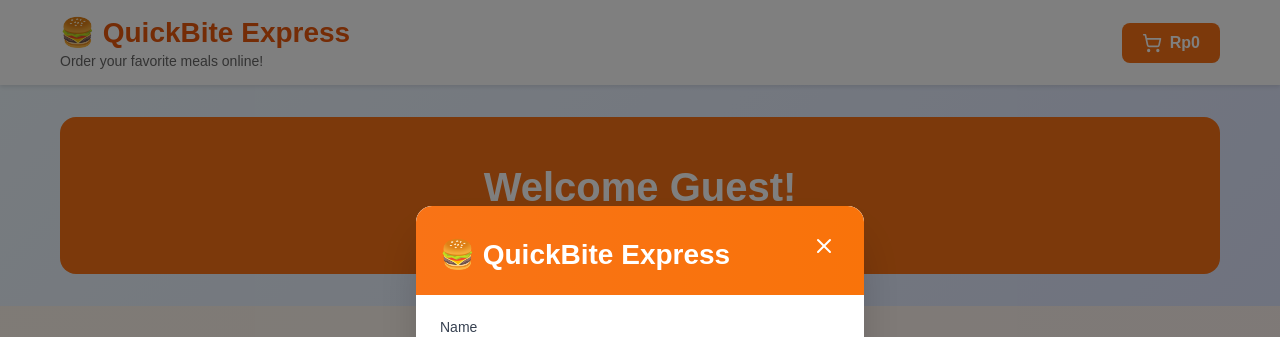
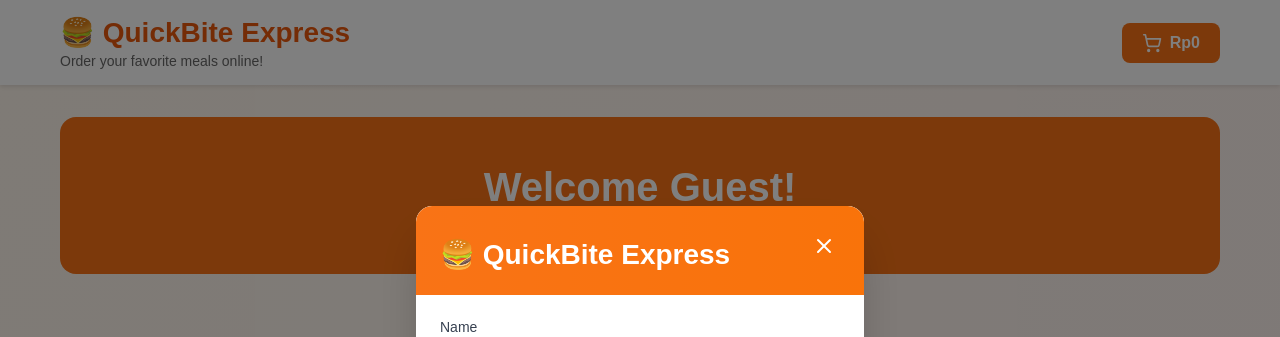
Before and after one commit to Bonaaaa/quickbite-express, a React (Create React App) app: page / in a window 1280 px wide. Shown: the top 337 px of the page. Built offline with nearby package versions, Linux system fonts and the light colour scheme.

Commit message:
remove bg on container

```diff
--- a/src/components/Modals/Modals.module.css
+++ b/src/components/Modals/Modals.module.css
@@ -1,7 +1,6 @@
 /* Main container styles */
 .container {
   min-height: 10%;
-  background: linear-gradient(135deg, #f0f9ff 0%, #e0e7ff 100%);
   position: relative;
 }
 
```
